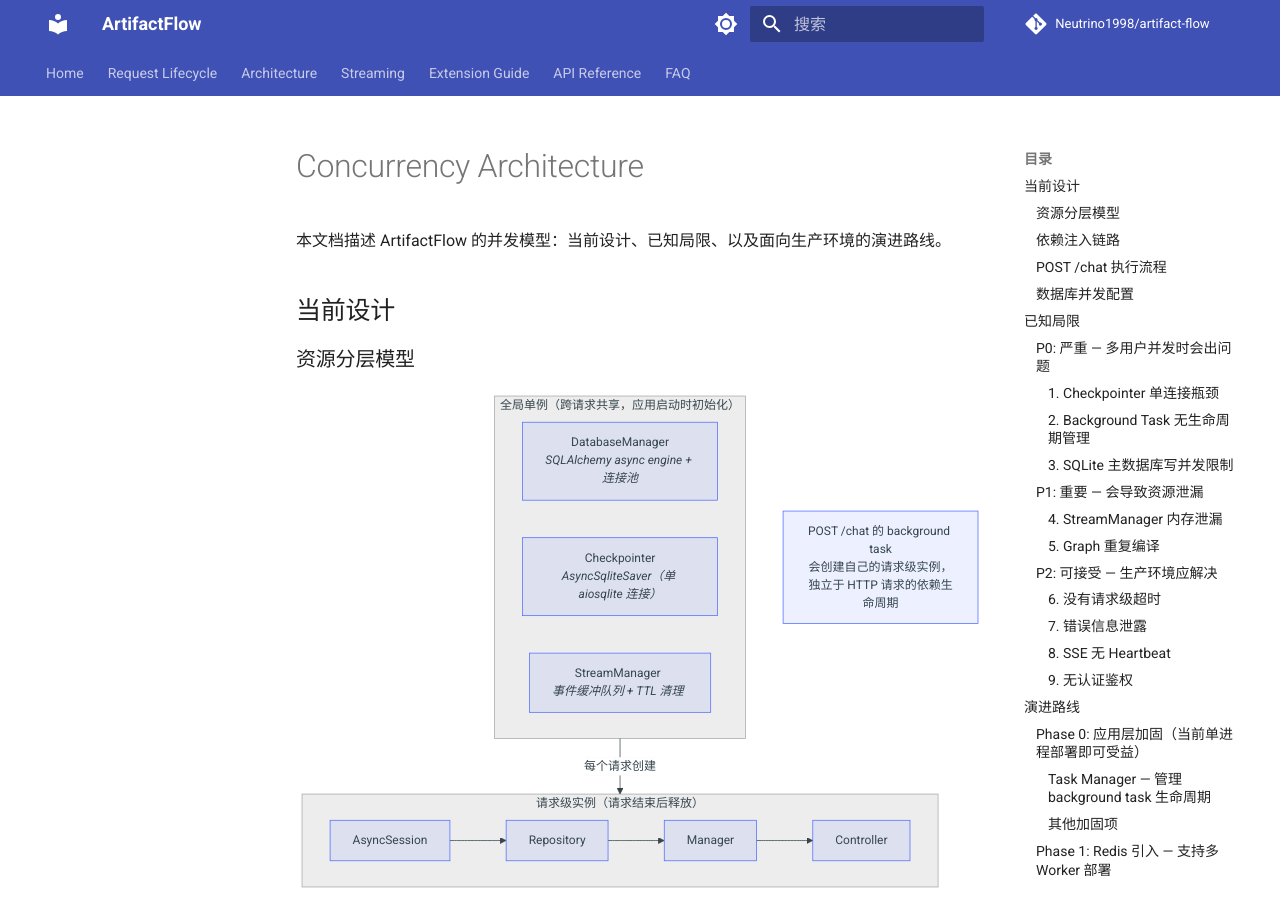
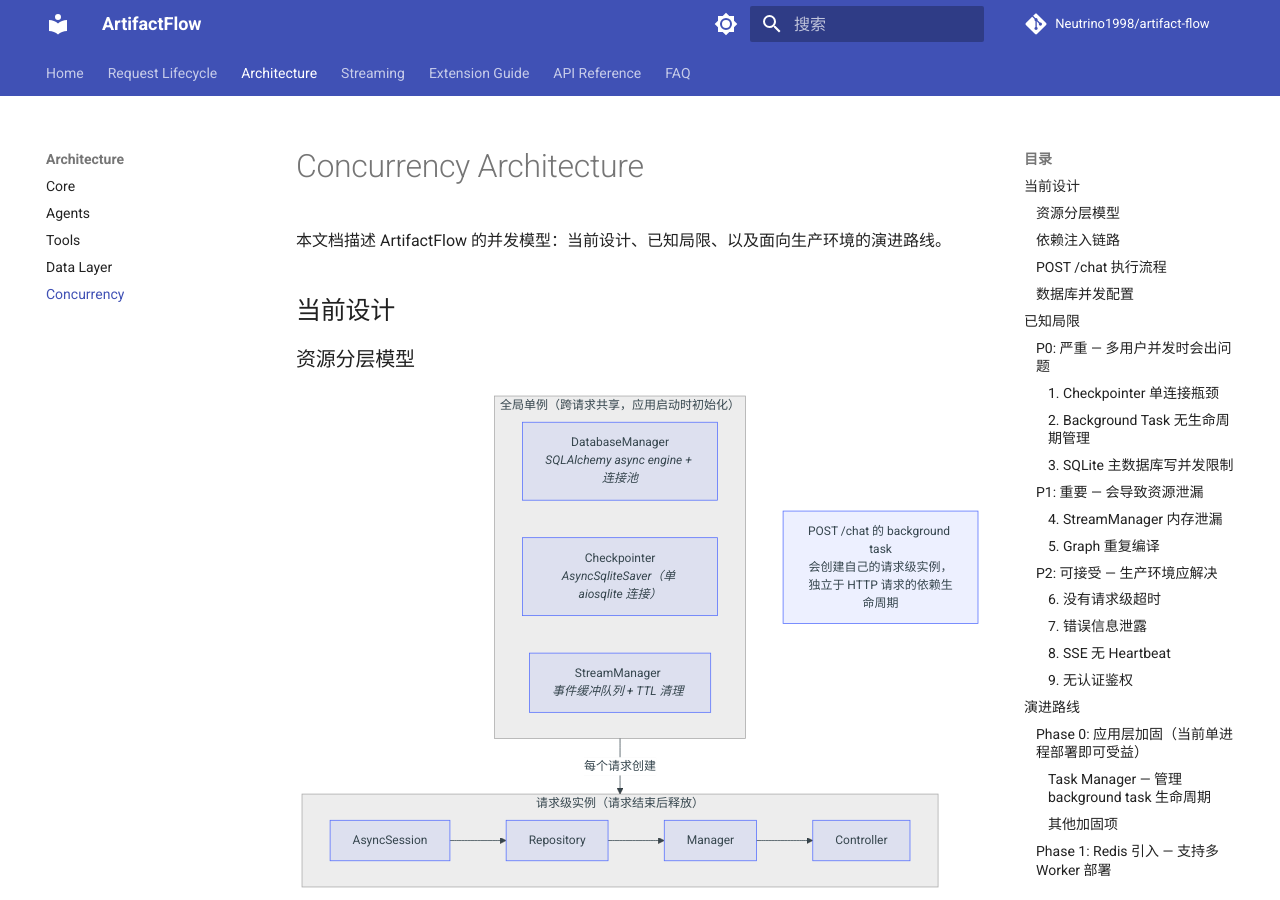
Before and after one commit to Neutrino1998/artifact-flow, an MkDocs documentation site: the page built from docs/architecture/concurrency.md, in a window 1280 px wide and 900 px high. Built offline with MkDocs 1.6.1 and Material for MkDocs 9.7.7, drawn with Linux system fonts in a browser that asks for light colours; comment, search, counter and statistics services are not loaded.

Commit message:
fix: add concurrency.md

```diff
--- a/mkdocs.yml
+++ b/mkdocs.yml
@@ -55,6 +55,7 @@ nav:
       - Agents: architecture/agents.md
       - Tools: architecture/tools.md
       - Data Layer: architecture/data-layer.md
+      - Concurrency: architecture/concurrency.md
   - Streaming: streaming.md
   - Extension Guide: extension-guide.md
   - API Reference: api.md
```
